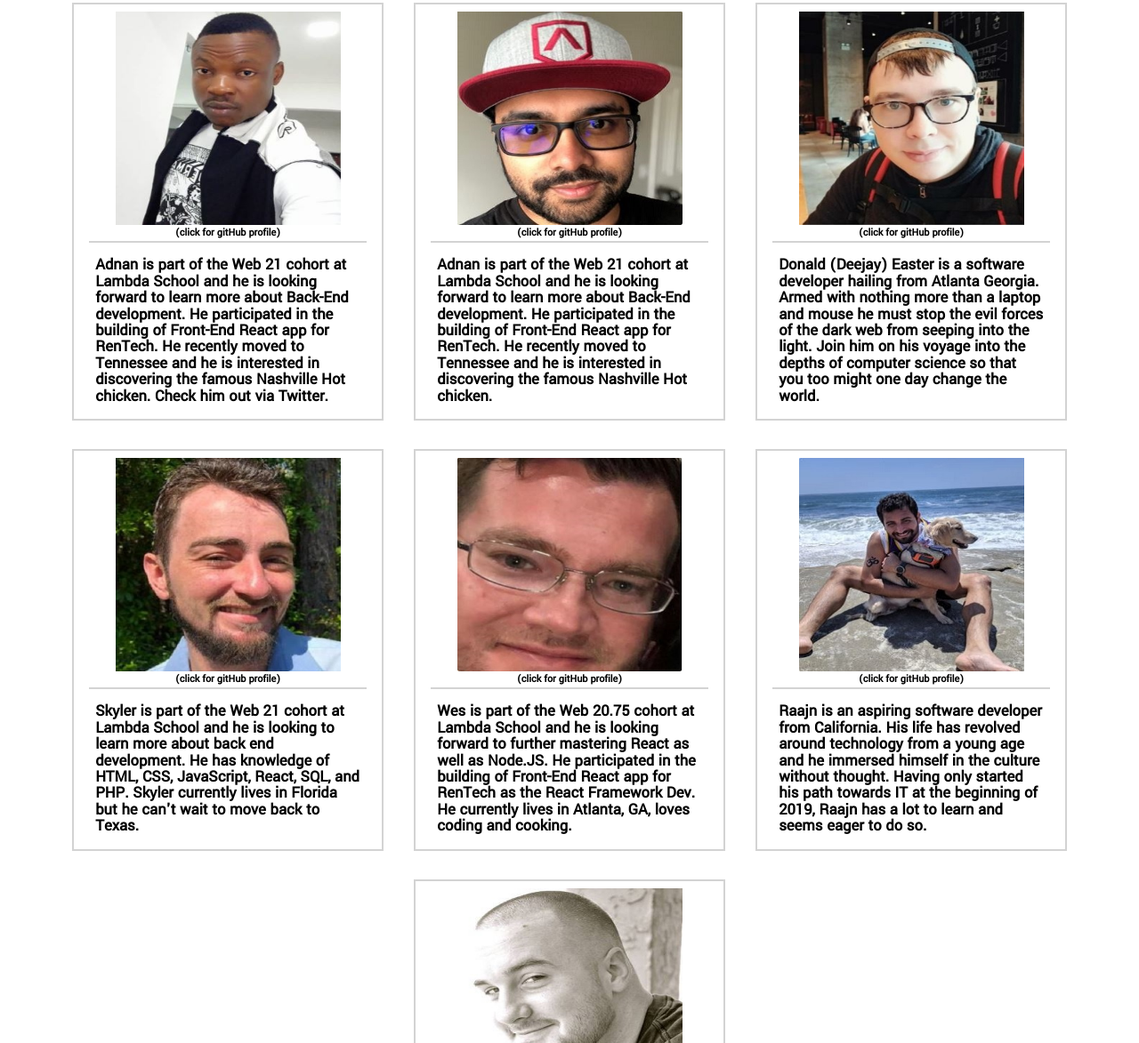
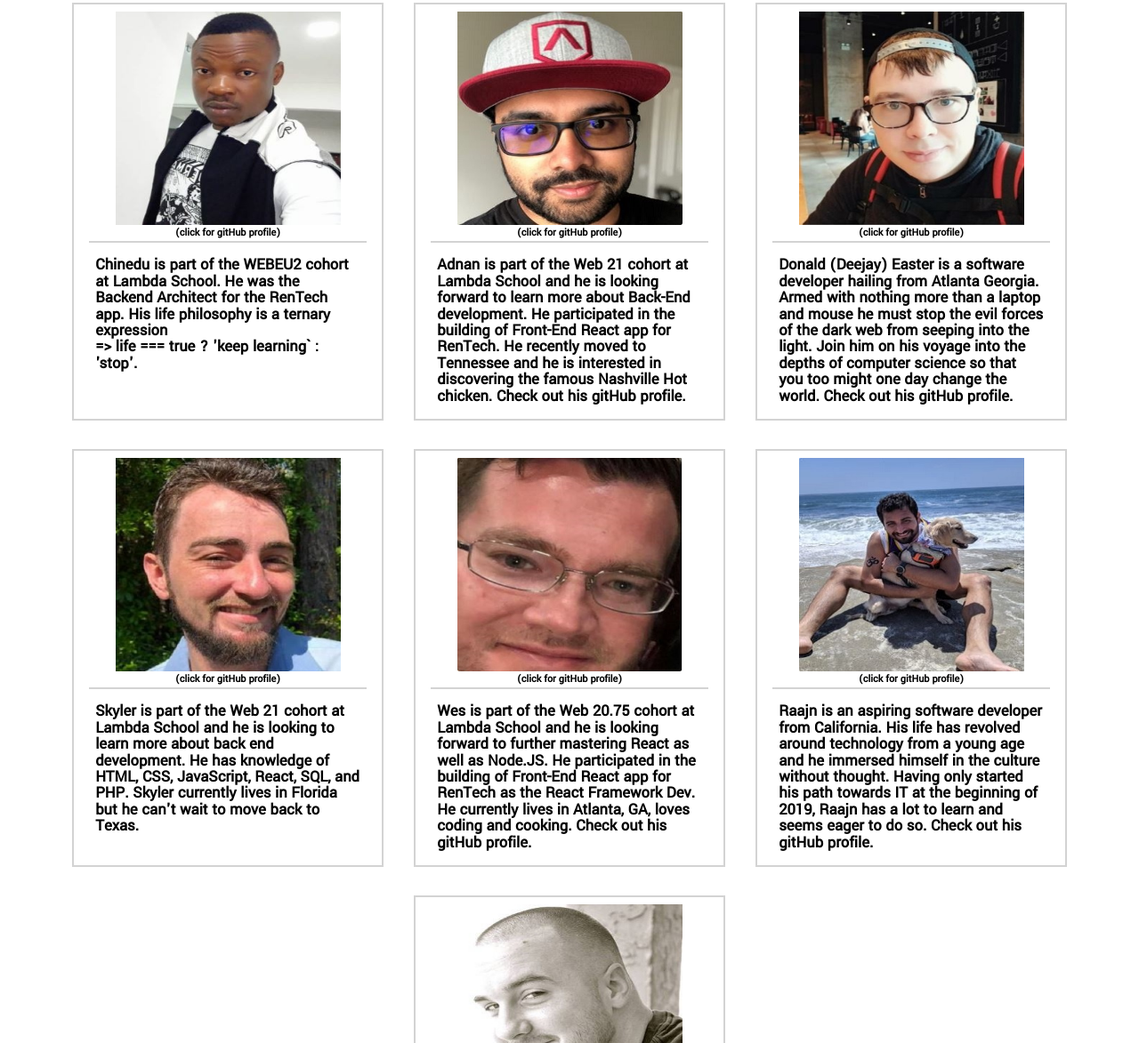
Before and after one commit to build-week-use-my-tech-stuff-umts/umts-ui, a website: page about.html in a window 1280 px wide. Shown: the part 184-1357 px from the top of the page at 89% size. Drawn offline with nearby package versions, Linux system fonts and the light colour scheme.

Commit message:
replaced all lorem ipsum. final product

```diff
--- a/about.html
+++ b/about.html
@@ -33,8 +33,7 @@
                     <h4>&#40click for gitHub profile&#41</h4>
                 </section>
                 <p>
-                        Adnan is part of the Web 21 cohort at Lambda School and he is looking forward to learn more about Back-End development. He participated in the building of Front-End React app for RenTech. He recently moved to Tennessee and he is interested in discovering the famous Nashville Hot chicken. Check him out via Twitter.
-                </p>
+                        Chinedu is part of the WEBEU2 cohort at Lambda School. He was the Backend Architect for the RenTech app. His life philosophy is a ternary expression <br> =>  life === true ? 'keep learning` : 'stop'.                </p>
             </div>
             <div class="card-class" type="button" onClick="window.open('https://github.com/AdnanWebDev', '_blank');">
                 <section>
@@ -42,7 +41,7 @@
                     <h4>&#40click for gitHub profile&#41</h4>
                 </section>
                     <p>
-                        Adnan is part of the Web 21 cohort at Lambda School and he is looking forward to learn more about Back-End development. He participated in the building of Front-End React app for RenTech. He recently moved to Tennessee and he is interested in discovering the famous Nashville Hot chicken.
+                        Adnan is part of the Web 21 cohort at Lambda School and he is looking forward to learn more about Back-End development. He participated in the building of Front-End React app for RenTech. He recently moved to Tennessee and he is interested in discovering the famous Nashville Hot chicken. Check out his gitHub profile.
                     </p>
                 </a>
             </div>
@@ -52,7 +51,7 @@
                     <h4>&#40click for gitHub profile&#41</h4>
                 </section>
                 <p>
-                    Donald (Deejay) Easter is a software developer hailing from Atlanta Georgia. Armed with nothing more than a laptop and mouse he must stop the evil forces of the dark web from seeping into the light. Join him on his voyage into the depths of computer science so that you too might one day change the world.                </p>
+                    Donald (Deejay) Easter is a software developer hailing from Atlanta Georgia. Armed with nothing more than a laptop and mouse he must stop the evil forces of the dark web from seeping into the light. Join him on his voyage into the depths of computer science so that you too might one day change the world. Check out his gitHub profile.</p>
             </div>
             <div class="card-class" type="button" onClick="window.open('https://github.com/skyler2440', '_blank');">
                 <section>
@@ -69,7 +68,7 @@
                     <h4>&#40click for gitHub profile&#41</h4>
                 </section>
                 <p>
-                        Wes is part of the Web 20.75 cohort at Lambda School and he is looking forward to further mastering React as well as Node.JS. He participated in the building of Front-End React app for RenTech as the React Framework Dev. He currently lives in Atlanta, GA, loves coding and cooking.                </p>
+                        Wes is part of the Web 20.75 cohort at Lambda School and he is looking forward to further mastering React as well as Node.JS. He participated in the building of Front-End React app for RenTech as the React Framework Dev. He currently lives in Atlanta, GA, loves coding and cooking. Check out his gitHub profile.</p>
             </div>
             <div class="card-class" type="button" onClick="window.open('https://github.com/raajnpatel', '_blank');">
                 <section>
@@ -77,7 +76,7 @@
                     <h4>&#40click for gitHub profile&#41</h4>
                 </section>
                 <p>
-                        Raajn is an aspiring software developer from California.  His life has revolved around technology from a young age and he immersed himself in the culture without thought.  Having only started his path towards IT at the beginning of 2019, Raajn has a lot to learn and seems eager to do so.                </p>
+                        Raajn is an aspiring software developer from California.  His life has revolved around technology from a young age and he immersed himself in the culture without thought.  Having only started his path towards IT at the beginning of 2019, Raajn has a lot to learn and seems eager to do so. Check out his gitHub profile.</p>
             </div>
             <div class="card-class" type="button" onClick="window.open('https://github.com/ryanZiegenfus', '_blank');">
                 <section>
```
